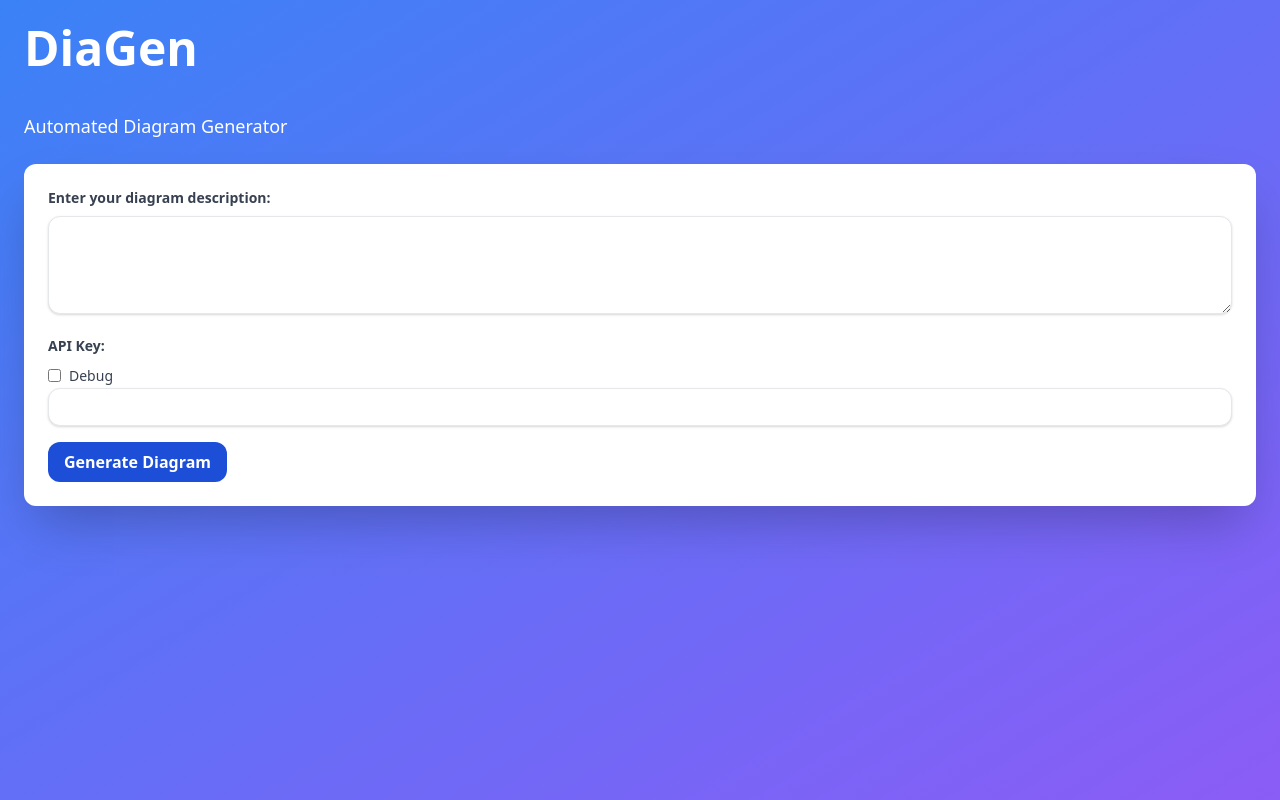
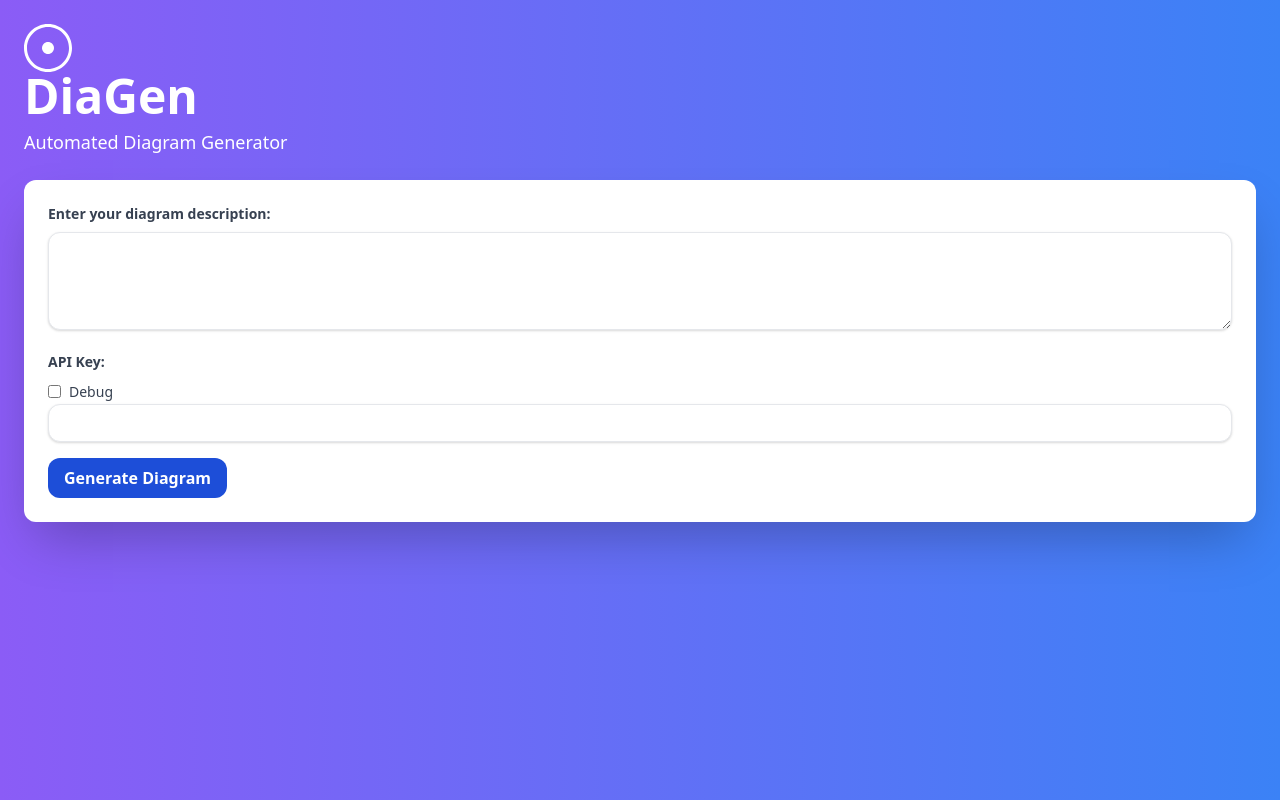
Before and after one commit to steven-deboer/diagen, a plain HTML site: page index.html in a window 1280 px wide. Drawn offline with nearby package versions, Linux system fonts and the light colour scheme.

Commit message:
Improved ui

```diff
--- a/index.html
+++ b/index.html
@@ -6,11 +6,27 @@
     <title>DiaGen - Diagram Generator</title>
     <link href="https://fonts.googleapis.com/css2?family=Poppins:wght@400;500;700&display=swap" rel="stylesheet">
     <link href="https://cdn.jsdelivr.net/npm/tailwindcss@2.2.19/dist/tailwind.min.css" rel="stylesheet">
+    <style>
+        .diagen-logo {
+            height: 1em;
+            width: auto;
+            fill: #FFF;
+            vertical-align: middle;
+        }
+    </style>
 </head>
-<body class="bg-gradient-to-br from-blue-500 to-purple-500 min-h-screen">
+<body class="min-h-screen bg-gradient-to-r from-purple-500 to-blue-500">
     <div class="container mx-auto p-6">
 
-      <h1 class="text-5xl font-bold text-white mb-10">DiaGen</h1>
+      <h1 class="text-5xl font-bold text-white mb-2">
+        <svg class="diagen-logo" viewBox="0 0 512 512" xmlns="http://www.w3.org/2000/svg">
+          <path d="M256,0C114.624,0,0,114.624,0,256c0,141.376,114.624,256,256,256c141.376,0,256-114.624,256-256
+          C512,114.624,397.376,0,256,0z M256,480c-123.52,0-224-100.48-224-224S132.48,32,256,32c123.52,0,224,100.48,224,224
+          S379.52,480,256,480z"/>
+          <path d="M320,256c0,35.296-28.704,64-64,64c-35.296,0-64-28.704-64-64c0-35.296,28.704-64,64-64C291.296,192,320,220.704,320,256z"/>
+        </svg>
+        DiaGen
+      </h1>
       <p class="text-lg text-white mb-6">Automated Diagram Generator</p>
       <form id="generatorForm" class="bg-white shadow-2xl rounded-xl p-6">
         <div class="mb-4">
```
Lines whose indentation alone changed are shown as unchanged.
